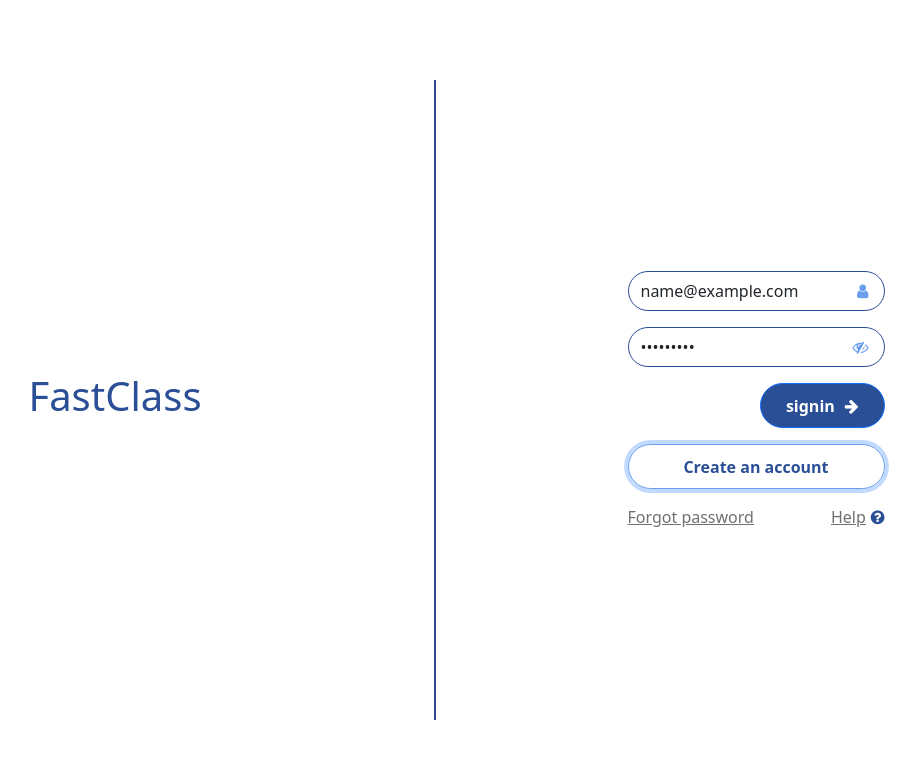
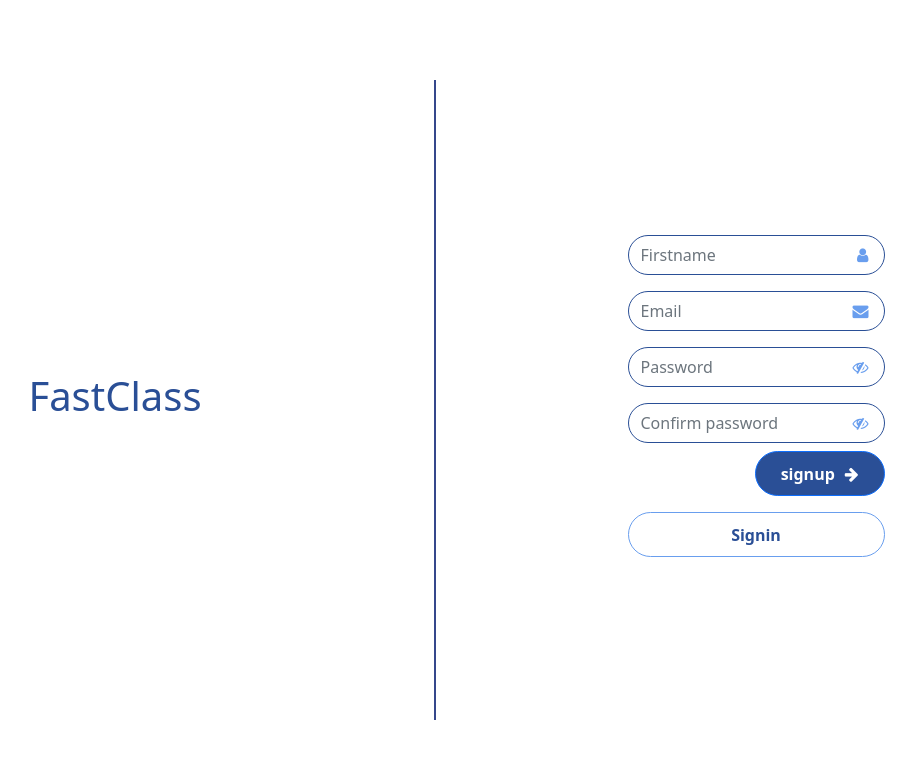
Before and after one commit to avinash6982/BookMentor, a React (Create React App) app: page /welcome in a window 1280 px wide. Both pictures are taken after typing "name@example.com", "Sample123" into the empty fields and a click on the button "Create an account". Shown: the top 758 px of the page, without its empty margins (204-1124 px from the left). Built offline with nearby package versions, Linux system fonts and the light colour scheme.

Commit message:
Added signup component, validators and error messages

```diff
--- a/src/common/wrapper/FullSizeRow.js
+++ /dev/null
@@ -1,17 +0,0 @@
-import React from "react";
-import { Row } from "react-bootstrap";
-
-import classes from "./styles.module.css";
-
-const FullSizeRow = props => {
-
-    return (
-        <div className={classes.heightReducedContainer}>
-            <Row className={classes.fullSizeRow}>
-                {props.children}
-            </Row>
-        </div>
-    );
-}
-
-export default FullSizeRow
--- a/src/common/wrapper/styles.module.css
+++ /dev/null
@@ -1,10 +0,0 @@
-.fullSizeRow {
-    height: 80%;
-    width: 100%;
-}
-.heightReducedContainer {
-    display: grid;
-    place-items: center;
-    height: 100%;
-    width: 100%;
-}
--- a/src/components/launchPage/Signin.js
+++ b/src/components/launchPage/Signin.js
@@ -1,11 +1,14 @@
 import React, { useState } from "react";
-import { Form } from "react-bootstrap";
+import { Form, } from "react-bootstrap";
 import CustomButton from "../../common/buttons/CustomButton";
 import FontAwesomeIcon from "../../common/icons/FontAwesomeIcon";
 
 import classes from "./styles.module.css";
 
-export default function Signin({ onSignin }) {
+const Signin = ({
+    onSignin,
+    setPage
+}) => {
 
     const [state, setState] = useState({
         username: "",
@@ -68,7 +71,7 @@ export default function Signin({ onSignin }) {
                     variant="default"
                     styles={{ width: "100%" }}
                     text="Create an account"
-                    onClick={signinHandler} />
+                    onClick={() => setPage("signup")} />
             </div>
 
             <div className={classes.signinOptions}>
@@ -81,3 +84,5 @@ export default function Signin({ onSignin }) {
         </Form>
     );
 }
+
+export default Signin
--- /dev/null
+++ b/src/components/launchPage/Signup.js
@@ -0,0 +1,150 @@
+import React, { useEffect, useState } from "react";
+import { Collapse, Form, } from "react-bootstrap";
+import CustomButton from "../../common/buttons/CustomButton";
+import FontAwesomeIcon from "../../common/icons/FontAwesomeIcon";
+import { confirmPasswordValidator, emailValidator, firstNameValidator, passwordValidator } from "../../services/validators/FormValidator";
+
+import classes from "./styles.module.css";
+
+const Signup = ({
+    onSignup,
+    setPage
+}) => {
+
+    const [state, setState] = useState({
+        firstName: "",
+        email: "",
+        password: "",
+        confirmPassword: ""
+    })
+
+    //function to safe update component state
+    const updateState = (label, data) =>
+        setState(previousState => ({
+            ...previousState,
+            [label]: data
+        }))
+
+    const [passwordVisible, setPasswordVisible] = useState(false)
+
+    const [errorMessages, setErrorMessages] = useState({
+        showFirstNameError: false,
+        showEmailError: false,
+        showPasswordError: false,
+        showConfirmPasswordError: false
+    })
+
+    const signupHandler = () =>
+        (Object.values(state).every(item => item !== "") &&
+            Object.values(errorMessages).every(item => item === false)) ?
+            onSignup({
+                firstName: state.firstName,
+                email: state.email,
+                password: state.password
+            }) :
+            alert("All fields are mandatory, please check your entry")
+
+    useEffect(() => {
+        setErrorMessages({
+            showFirstNameError: state.firstName !== "" ? !firstNameValidator(state.firstName) : false,
+            showEmailError: state.email !== "" ? !emailValidator(state.email) : false,
+            showPasswordError: state.password !== "" ? !passwordValidator(state.password) : false,
+            showConfirmPasswordError: state.confirmPassword !== "" ? !confirmPasswordValidator(state.password, state.confirmPassword) : false
+        })
+    }, [state])
+
+    return (
+        <Form>
+            <Form.Group className={classes.inputContainer}>
+                <FontAwesomeIcon
+                    title="user"
+                    size="30"
+                    color="#699EEE" />
+                <Form.Control
+                    onChange={e => updateState("firstName", e.target.value)}
+                    className={classes.inputField}
+                    type="text"
+                    placeholder="Firstname" />
+            </Form.Group>
+            <Collapse in={errorMessages.showFirstNameError}>
+                <div className={classes.errorMessages}>
+                    Please input a valid name
+                </div>
+            </Collapse>
+
+            <Form.Group className={classes.inputContainer}>
+                <FontAwesomeIcon
+                    title="envelope"
+                    size="30"
+                    color="#699EEE" />
+                <Form.Control
+                    onChange={e => updateState("email", e.target.value)}
+                    className={classes.inputField}
+                    type="email"
+                    placeholder="Email" />
+            </Form.Group>
+            <Collapse in={errorMessages.showEmailError}>
+                <div className={classes.errorMessages}>
+                    Please input a valid email id
+                </div>
+            </Collapse>
+
+            <Form.Group className={classes.inputContainer}>
+                <FontAwesomeIcon
+                    title={passwordVisible ? "eye" : "eye-slash"}
+                    size="30"
+                    color="#699EEE"
+                    onMouseEnter={() => setPasswordVisible(true)}
+                    onMouseOut={() => setPasswordVisible(false)} />
+                <Form.Control
+                    onChange={e => updateState("password", e.target.value)}
+                    className={classes.inputField}
+                    type={passwordVisible ? "text" : "password"}
+                    placeholder="Password" />
+            </Form.Group>
+            <Collapse in={errorMessages.showPasswordError}>
+                <div className={classes.errorMessages} title="password must contain atleast one digit, one special character and must be of 8 character length">
+                    Please input a valid password
+                </div>
+            </Collapse>
+
+            <Form.Group className={classes.inputContainer}>
+                <FontAwesomeIcon
+                    title={passwordVisible ? "eye" : "eye-slash"}
+                    size="30"
+                    color="#699EEE"
+                    onMouseEnter={() => setPasswordVisible(true)}
+                    onMouseOut={() => setPasswordVisible(false)} />
+                <Form.Control
+                    onChange={e => updateState("confirmPassword", e.target.value)}
+                    className={classes.inputField}
+                    type={passwordVisible ? "text" : "password"}
+                    placeholder="Confirm password" />
+            </Form.Group>
+            <Collapse in={errorMessages.showConfirmPasswordError}>
+                <div className={classes.errorMessages} title="passwords must be same">
+                    Passwords doesnot match
+                </div>
+            </Collapse>
+
+            <div className={classes.signinContainer}>
+                <CustomButton
+                    variant="primary"
+                    styles={{ float: "right" }}
+                    text="signup"
+                    icon="arrow-right"
+                    onClick={signupHandler} />
+            </div>
+
+            <div className={classes.signupContainer}>
+                <CustomButton
+                    variant="default"
+                    styles={{ width: "100%" }}
+                    text="Signin"
+                    onClick={() => setPage("signin")} />
+            </div>
+        </Form>
+    );
+}
+
+export default Signup
--- a/src/components/launchPage/index.js
+++ b/src/components/launchPage/index.js
@@ -1,13 +1,18 @@
 import React from "react";
 import { Col, Row } from "react-bootstrap";
 
-import FullSizeRow from "../../common/wrapper/FullSizeRow";
 import TransitionWrapper from "../../common/wrapper/TransitionWrapper";
 import Signin from "./Signin";
+import Signup from "./Signup";
 
 import classes from "./styles.module.css";
 
-export default function LaunchPageComponent({ onSignin }) {
+const LaunchPageComponent = ({
+    page,
+    setPage,
+    onSignin,
+    onSignup
+}) => {
 
     return (
         <div className={classes.launchPageWrapper}>
@@ -21,10 +26,16 @@ export default function LaunchPageComponent({ onSignin }) {
                 </Col>
                 <Col lg={6} className={classes.columnCenter}>
                     <TransitionWrapper show={true}>
-                        <Signin onSignin={onSignin} />
+                        {
+                            page === "signin" ?
+                                <Signin onSignin={onSignin} setPage={setPage} /> :
+                                <Signup onSignup={onSignup} setPage={setPage} />
+                        }
                     </TransitionWrapper>
                 </Col>
             </Row>
         </div>
     );
 }
+
+export default LaunchPageComponent
--- a/src/components/launchPage/styles.module.css
+++ b/src/components/launchPage/styles.module.css
@@ -29,6 +29,8 @@
     margin-bottom: 1em !important;
 }
 .inputContainer {
+    padding-bottom: 0.5em;
+    padding-top: 0.5em;
     position: relative;
     display: flex;
     align-items: center;
@@ -55,3 +57,11 @@
 .links {
     color: #707070;
 }
+
+/* errormessages */
+.errorMessages {
+    text-align: left;
+    color: red;
+    font-size: 14px;
+    padding-left: 1em;
+}
--- a/src/container/LaunchPage.js
+++ b/src/container/LaunchPage.js
@@ -1,4 +1,4 @@
-import React from "react";
+import React, { useState } from "react";
 import { Redirect, useHistory, useLocation } from "react-router";
 import { useAuth } from "../AuthContext";
 
@@ -10,6 +10,7 @@ export default function LaunchPage() {
     let history = useHistory()
     let location = useLocation()
     let { from } = location.state || { from: { pathname: "/" } };
+    const [page, setPage] = useState("signin")
     if (auth.user.info)
         return <Redirect to={{ pathname: from.pathname }} />
 
@@ -28,7 +29,14 @@ export default function LaunchPage() {
             ) :
             console.log("login failed")
 
+    const onSignup = data =>
+        console.log(data)
+
     return (
-        <LaunchPageComponent onSignin={onSignin} />
+        <LaunchPageComponent
+            page={page}
+            setPage={setPage}
+            onSignin={onSignin}
+            onSignup={onSignup} />
     );
 }
--- /dev/null
+++ b/src/services/validators/FormValidator.js
@@ -0,0 +1,11 @@
+export const firstNameValidator = name =>
+    /^[A-Za-z]+$/.test(name) && 20 > name.length
+
+export const emailValidator = email =>
+    /^[a-zA-Z0-9+_.-]+@[a-zA-Z0-9.-]+$/.test(email)
+
+export const passwordValidator = password =>
+    /^(?=.*[A-Za-z])(?=.*\d)(?=.*[@$!%*#?&])[A-Za-z\d@$!%*#?&]{8,}$/.test(password)
+
+export const confirmPasswordValidator = (password, confirmPassword) =>
+    password === confirmPassword
```
